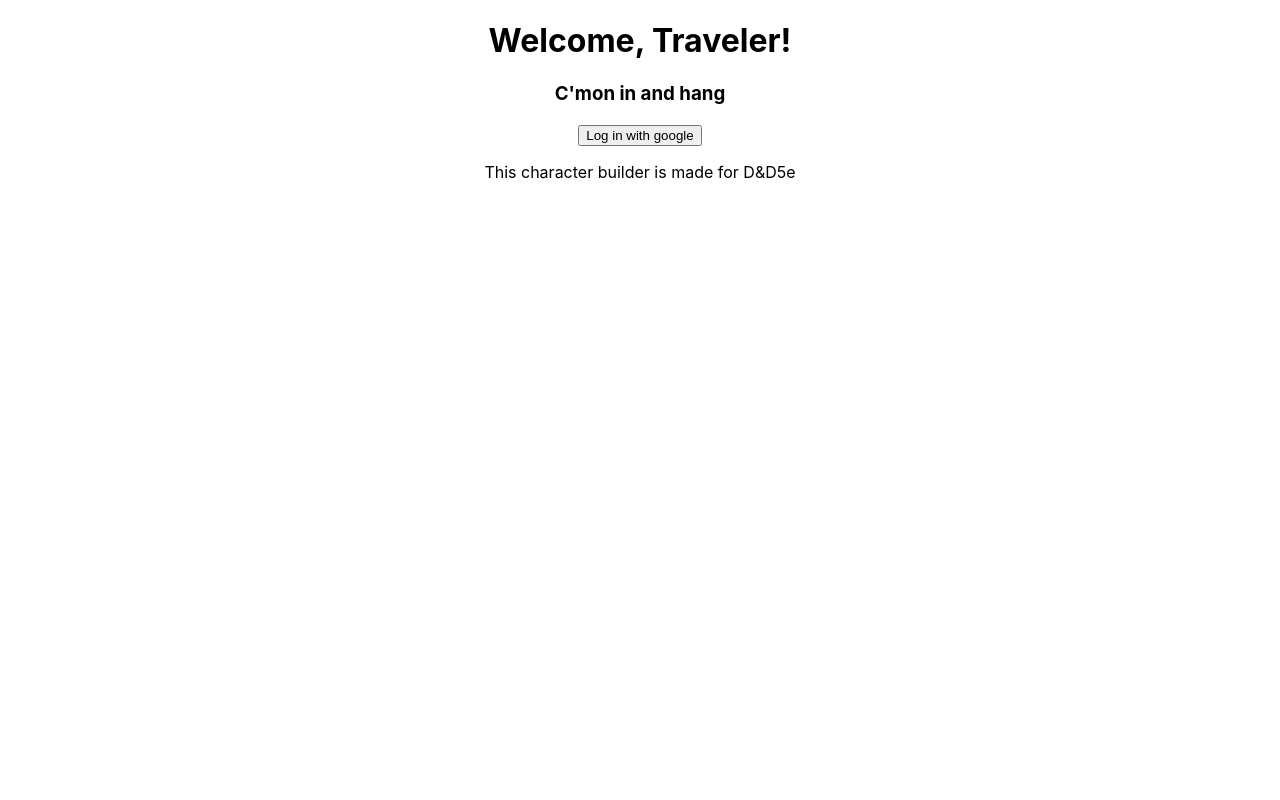
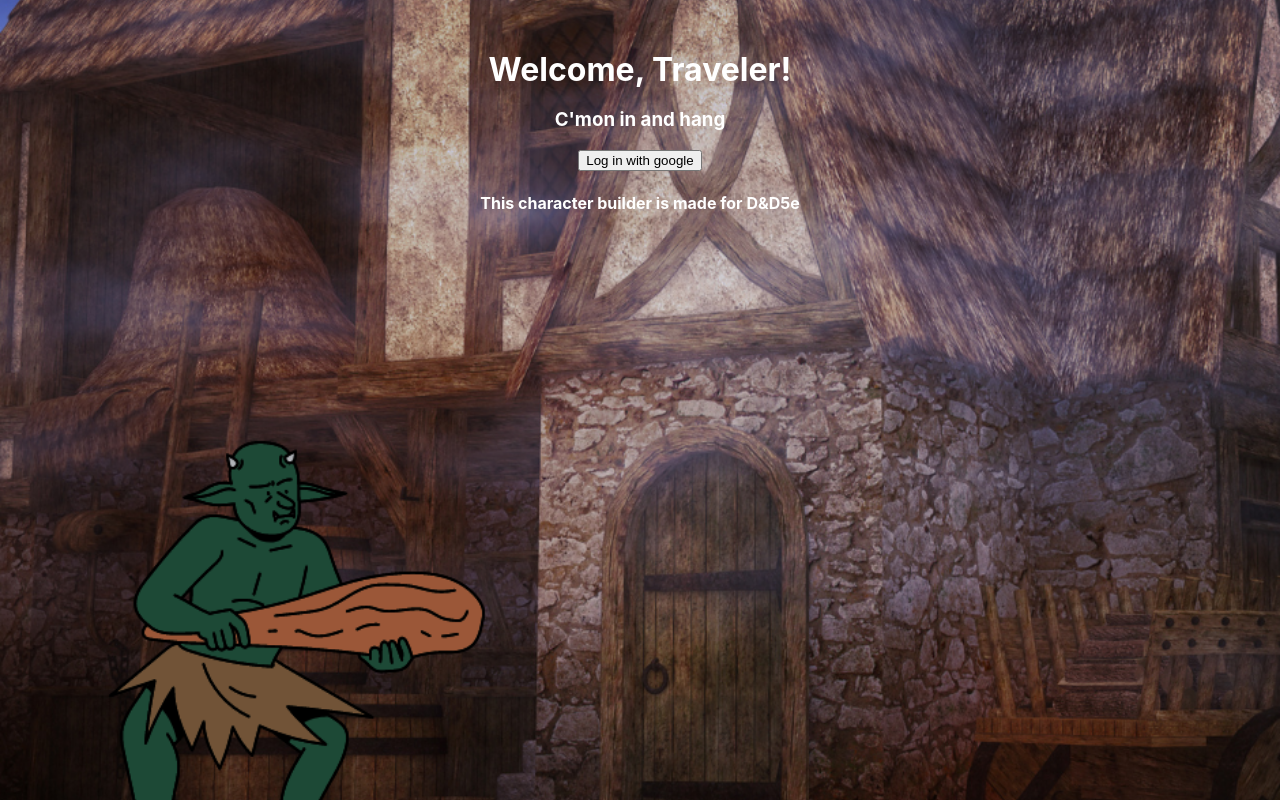
Before and after one commit to KajeJohnson/DnD_Character_Builder_Frontend, a React (Create React App) app: page / in a window 1280 px wide. Built offline with nearby package versions, Linux system fonts and the light colour scheme.

Commit message:
styled background for login page

```diff
--- a/src/pages/LoginPage.tsx
+++ b/src/pages/LoginPage.tsx
@@ -1,4 +1,5 @@
 import { loginWithGoogle } from "../services/auth.service";
+import gobbyboiii from "../img/gobbyboiii.png";
 
 export default function LoginPage() {
   const handleLogin = async () => {
@@ -8,10 +9,34 @@ export default function LoginPage() {
 
   return (
     <div>
-			<h1>Welcome, Traveler! </h1>
+      {/* <img src={gobbyboiii} /> */}
+      {/* <div style={{ backgroundImage: `url(${gobbyboiii})` }}> */}
+      <div
+        style={{
+          backgroundImage: `url(${gobbyboiii})`,
+          backgroundRepeat: "no-repeat",
+          height: "100vh",
+          backgroundPosition: "center",
+          backgroundSize: "cover",
+          margin: "0",
+          //     top: "0",
+          //     left: "0",
+          //   minWidth: "100%",
+          //   minHeight: "100%",
+          //   width: "100%",
+          //   height: "100%",
+        }}
+      >
+        <div style={{ color: "white" }}>
+          <h1 style={{ paddingTop: "50px", margin: "0" }}>
+            Welcome, Traveler!{" "}
+          </h1>
           <h3>C'mon in and hang</h3>
+
           <button onClick={handleLogin}>Log in with google</button>
-			<p>This character builder is made for D&D5e</p>
+          <h4>This character builder is made for D&D5e</h4>
+        </div>
+      </div>
     </div>
   );
 }
```
Also changed, not shown: src/img/gobbyboiii.png (renamed from img/gobbyboiii.png), src/pages/yourAccount.tsx (added). Lines whose indentation alone changed are shown as unchanged.
